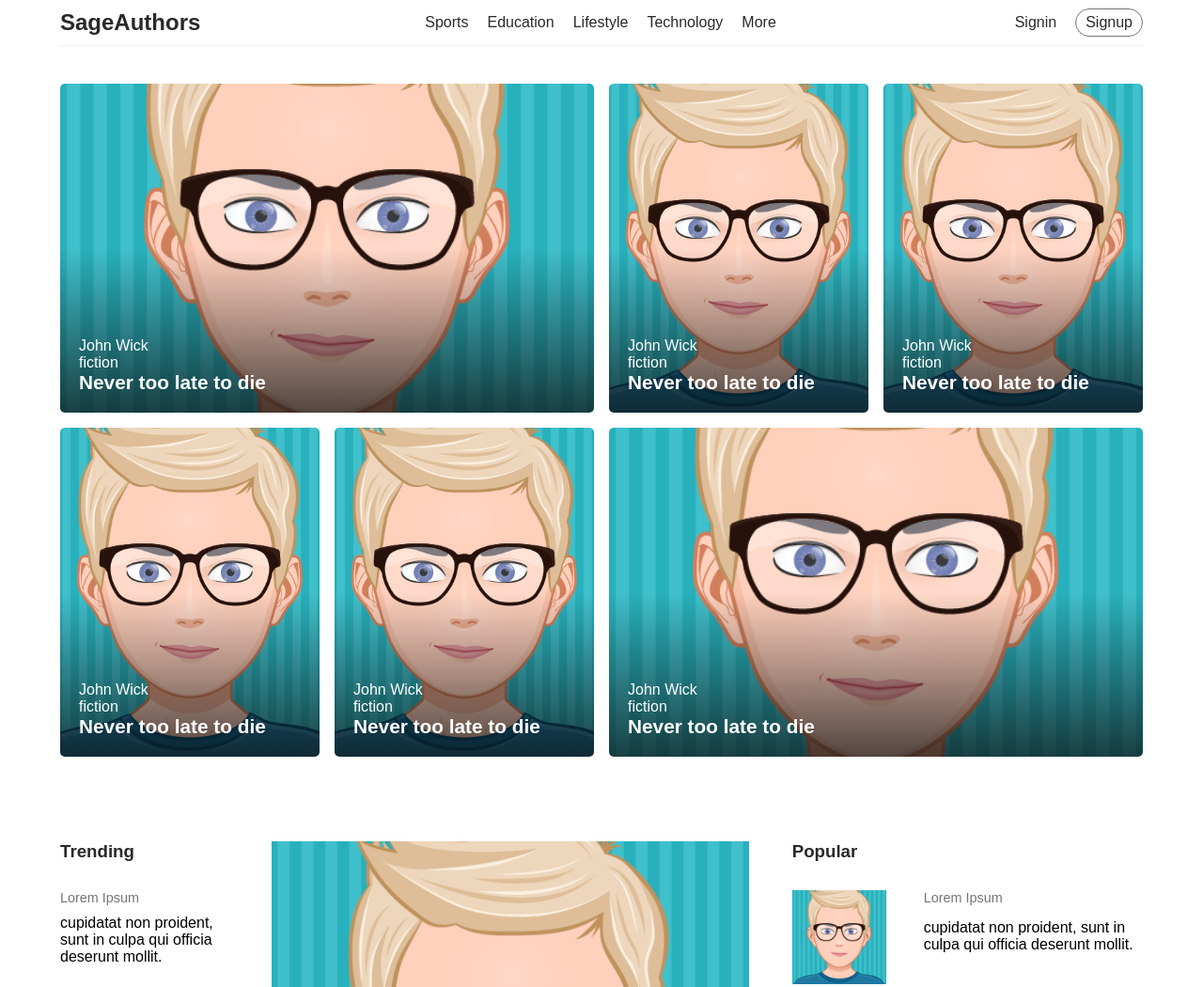
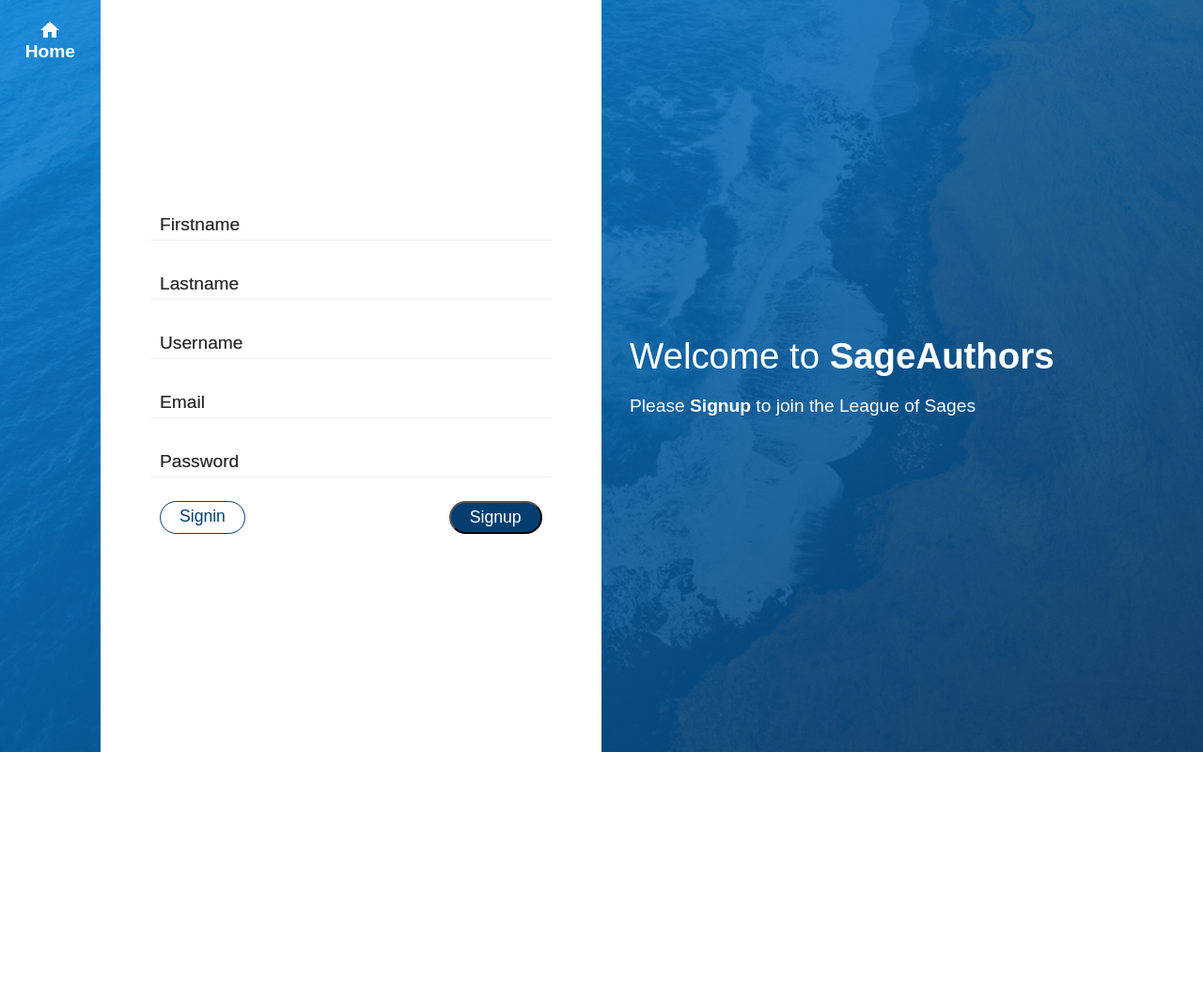
Before and after one commit to davidshare/SageAuthors-frontend, a React app: page /signup in a window 1280 px wide. Shown: the top 1050 px of the page at 94% size. After the commit the page ends 800 px from the top, so only its background shows below. Built offline with nearby package versions, Linux system fonts and the light colour scheme.

Commit message:
feat(signup): implement signup functionality
- add image assets - background and home icon svg
- create signup component and signup component styles
- create auth component wrapper and styles
- add routing with react-router-dom
- add tests
- configure babel to use runtime plugin

```diff
--- a/src/assets/styles/_variables.scss
+++ b/src/assets/styles/_variables.scss
@@ -1,5 +1,8 @@
 $black: #000;
 $primary-dark: #292929;
 $secondary-dark: #757575;
+$tertiary-dark: #ccc;
 $white: #fff;
 $secondary-white: #efefef;
+$primary-blue: rgba(4, 62, 112);
+$secondary-blue: rgba(12, 135, 223);
--- a/src/components/App.js
+++ b/src/components/App.js
@@ -1,6 +1,8 @@
 import React, { Component, Fragment } from 'react';
+import { Route, Switch } from 'react-router-dom';
 import './App.scss';
 import LandingPage from './LandingPage/LandingPage.compoent';
+import Signup from './Signup/Signup.component';
 
 /**
  * @class App
@@ -14,7 +16,10 @@ class App extends Component {
   render() {
     return (
       <Fragment>
-        <LandingPage />
+        <Switch>
+          <Route path='/' component={LandingPage} exact />
+          <Route path='/signup' component={Signup} exact />
+        </Switch>
       </Fragment>
     );
   }
--- a/src/components/App.scss
+++ b/src/components/App.scss
@@ -23,6 +23,12 @@ body {
   font-family: Montserrat, sans-serif;
   color: $primary-dark;
   width: 100vw;
+  height: 100vh;
+}
+
+#root {
+  width: 100%;
+  height: 100%;
 }
 
 a {
@@ -31,7 +37,103 @@ a {
   cursor: pointer;
 }
 
-.container{
+button, input{
+  outline: none;
+}
+
+button:disabled, button:disabled:hover{
+  background-color: $secondary-white;
+  color: $secondary-dark;
+  border: 1px solid $secondary-dark;
+}
+
+.container {
   width: 90vw;
   margin: 0 auto;
 }
+
+.error-msg{
+  color: red;
+  font-size: 0.8em;
+  margin-top: 15px;
+}
+.btn-light {
+  border: 1px solid $secondary-dark;
+  background-color: $white;
+  padding: 5px 10px;
+  border-radius: 50px;
+  cursor: pointer;
+
+  &:hover {
+    background-color: $primary-dark;
+    color: $white;
+
+    a {
+      color: $white;
+      font-weight: normal;
+    }
+
+  }
+}
+
+.btn-blue {
+  background-color: $primary-blue;
+  padding: 5px 10px;
+  border-radius: 50px;
+  cursor: pointer;
+  color: $white;
+
+  &:hover {
+    background-color: $white;
+    border: 1px solid $primary-blue;
+    color: $primary-blue;
+
+    a {
+      color: $white;
+      font-weight: normal;
+    }
+
+  }
+}
+
+.btn-blue-outline {
+  border: 1px solid $primary-blue;
+  background-color: $white;
+  padding: 5px 10px;
+  border-radius: 50px;
+  cursor: pointer;
+  color: $primary-blue;
+
+  &:hover {
+    background-color: $primary-blue;
+    color: $white;
+
+    a {
+      color: $white;
+      font-weight: normal;
+    }
+
+  }
+}
+
+
+.btn-dark {
+  border: 0;
+  padding: 5px 10px;
+  background-color: $primary-dark;
+  border-radius: 50px;
+  color: $white;
+  cursor: pointer;
+
+  &:hover {
+    background-color: $white;
+    color: $primary-dark;
+    border: 1px solid $primary-dark;
+
+    a {
+      color: $primary-dark;
+      font-weight: normal;
+    }
+
+  }
+}
--- a/src/components/Navbar/Navbar.component.js
+++ b/src/components/Navbar/Navbar.component.js
@@ -14,7 +14,7 @@ const Navbar = () => {
   return (
     <div className="navbar container" id="navbar">
       <div className="top-nav">
-        <h2 className="nav-brand">SageAuthors</h2>
+        <h2 className="nav-brand"><a href='/'>SageAuthors</a></h2>
         {!authenticated && !showMenu && (
           <img
             src={MenuIcon}
--- a/src/components/Navbar/Navbar.style.scss
+++ b/src/components/Navbar/Navbar.style.scss
@@ -1,6 +1,10 @@
 @import '../../assets/styles/variables';
 
 #navbar {
+  background-color: $white;
+  width: 100vw;
+  padding: 0 50px;
+
   .top-nav {
     display: flex;
     justify-content: space-between;
@@ -64,7 +68,8 @@
   #navbar {
     display: flex;
     align-items: center;
-    padding: 5px 0;
+    width: 100%;
+    padding: 5px 100px;
     justify-content: space-between;
     border-bottom: 1px solid $secondary-white;
 
--- /dev/null
+++ b/src/components/Signup/Signup.component.js
@@ -0,0 +1,151 @@
+import React, { Fragment, useState } from 'react';
+import Axios from 'axios';
+
+import AuthContainer from '../hoc/AuthContainer.component';
+import './Signup.styles.scss';
+
+const Signup = () => {
+  const initialState = {
+    lastname: '',
+    firstname: '',
+    email: '',
+    username: '',
+    password: '',
+    loading: '',
+    errorMsg: '',
+  };
+
+  const [signupState, setSignupState] = useState(initialState);
+
+  const handleInputChange = (event) => {
+    setSignupState({
+      ...signupState,
+      [event.target.name]: event.target.value,
+    });
+  };
+
+  const { loading, errorMsg, ...userObject } = signupState;
+  const handleSignup = async (e) => {
+    e.preventDefault();
+    setSignupState({
+      ...signupState,
+      loading: true,
+      errorMsg: null,
+    });
+    try {
+      const user = await Axios.post(`${process.env.API_BASE_URL}/auth/signup`, {
+        ...userObject,
+      });
+
+      if (user) {
+        window.location.href = '/signin';
+      }
+    } catch (error) {
+      setSignupState({
+        ...signupState,
+        loading: false,
+        errorMsg: error.response
+          ? error.response.data.message
+          : 'Sorry, there was an error, please try again',
+      });
+    }
+  };
+
+  return (
+    <Fragment>
+      <AuthContainer>
+        <form
+          method="POST"
+          onSubmit={handleSignup}
+          className="auth-form signup-form"
+          autofill="false"
+        >
+          <p className="input-group">
+            <input
+              type="name"
+              name="firstname"
+              id="firstname"
+              placeholder="Firstname"
+              value={signupState.firstname}
+              onChange={handleInputChange}
+              required
+            />
+            <label htmlFor="firstname">Firstname</label>
+          </p>
+          <p className="input-group">
+            <input
+              type="name"
+              name="lastname"
+              id="lastname"
+              placeholder="Lastname"
+              value={signupState.lastname}
+              onChange={handleInputChange}
+              required
+            />
+            <label htmlFor="lastname">Lastname</label>
+          </p>
+          <p className="input-group">
+            <input
+              type="name"
+              name="username"
+              id="username"
+              placeholder="Username"
+              value={signupState.username}
+              onChange={handleInputChange}
+              required
+            />
+            <label htmlFor="username">Username</label>
+          </p>
+          <p className="input-group">
+            <input
+              type="email"
+              name="email"
+              id="email"
+              placeholder="Email"
+              value={signupState.email}
+              onChange={handleInputChange}
+              required
+            />
+            <label htmlFor="email">Email</label>
+          </p>
+          <p className="input-group">
+            <input
+              type="password"
+              name="password"
+              id="password"
+              placeholder="Password"
+              value={signupState.password}
+              onChange={handleInputChange}
+              required
+            />
+            <label htmlFor="password">Password</label>
+          </p>
+          <p className="submit-action">
+            <a href="/signin" className="btn btn-blue-outline">
+              Signin
+            </a>
+            <button
+              type="submit"
+              className="btn btn-blue"
+              disabled={loading}
+              role="signup"
+            >
+              {loading ? 'Loading...' : 'Signup'}
+            </button>
+          </p>
+          <p className="error-msg">{signupState.errorMsg}</p>
+        </form>
+        <div className="auth-page-message">
+          <p className="auth-welcome-text">
+            Welcome to <span className="app-name">SageAuthors</span>
+          </p>
+          <p className="auth-signup message">
+            Please <strong>Signup</strong> to join the League of Sages
+          </p>
+        </div>
+      </AuthContainer>
+    </Fragment>
+  );
+};
+
+export default Signup;
--- /dev/null
+++ b/src/components/Signup/Signup.styles.scss
@@ -0,0 +1,41 @@
+@import '../../assets/styles/variables';
+
+.input-group{
+  position: relative;
+  margin: 15px 0;
+  border-bottom: 1px solid $secondary-white;
+  display: block;
+  width: 80%;
+
+  input{
+    border: 0;
+    width:100%;
+  }
+
+  label{
+    position: absolute;
+    top: 0;
+    left: 0;
+    transition: all 0.2s;
+    font-weight: normal;
+    pointer-events: none;
+  }
+
+  input, label{
+    font-size: 1.2em;
+    font-family: inherit;
+    padding:5px 10px;
+  }
+
+  input:focus{
+    outline: none;
+
+  }
+
+  input:focus + label,
+  input:valid + label{
+    font-size: 75%;
+    transform: translate3d(0, -100%, 0);
+    opacity: 1;
+  }
+}
--- /dev/null
+++ b/src/components/hoc/AuthContainer.component.js
@@ -0,0 +1,24 @@
+import React from 'react';
+import PropTypes from 'prop-types';
+import './AuthContainer.styles.scss';
+import HomeIcon from '../../assets/svgs/home.svg';
+
+const AuthContainer = (props) => {
+  const { imgBackground } = props;
+  return (
+    <div className={`auth-container ${imgBackground}`}>
+      <a className="auth-home-link" href="/">
+        <img src={HomeIcon} />
+        Home
+      </a>
+      {props.children}
+    </div>
+  );
+};
+
+AuthContainer.propTypes = {
+  children: PropTypes.any,
+  imgBackground: PropTypes.string,
+};
+
+export default AuthContainer;
--- /dev/null
+++ b/src/components/hoc/AuthContainer.styles.scss
@@ -0,0 +1,112 @@
+@import '../../assets/styles/variables';
+
+.auth-container {
+  width: 100%;
+  height: 100vh;
+  // z-index: -2;
+  overflow: hidden;
+  display: grid;
+  grid-template-columns: 1fr;
+  grid-auto-rows: min-content;
+  background-image: linear-gradient(to right bottom, rgba(12, 135, 223, 0.85), rgba(4, 62, 112, 0.9)), url(../../assets/images/auth-background.jpg);
+  background-size: cover;
+  background-repeat: no-repeat;
+  position: fixed;
+  top: 0;
+  left: 0;
+
+  .auth-home-link{
+    font-weight: bold;
+    font-size: 1.2em;
+    color: $white;
+    padding-top: 20px;
+    display: flex;
+    flex-direction: column;
+    align-items: center;
+  }
+
+  .auth-form {
+    display: flex;
+    flex-direction: column;
+    align-items: center;
+    justify-content: center;
+    background-color: $white;
+
+    .submit-action {
+      width: 80%;
+      display: flex;
+      justify-content: space-between;
+      padding: 10px;
+
+      .btn {
+        font-size: 1.1em;
+        padding: 5px 20px;
+      }
+    }
+  }
+
+  .auth-page-message {
+    grid-row: 1;
+    margin-bottom: 20px;
+    text-align: center;
+    padding: 10px 30px;
+    font-weight: normal;
+    font-size: 1.2em;
+    background-repeat: no-repeat;
+    background-size: cover;
+    color: #fff;
+
+    .auth-welcome-text {
+      font-size: 2em;
+    }
+
+    .auth-welcome-text .app-name {
+      font-weight: bold;
+    }
+  }
+}
+
+@media screen and (min-width: 800px) {
+  .auth-container {
+    grid-template-columns: repeat(12, 1fr);
+    overflow: hidden;
+
+    .auth-page-message {
+      grid-column-start: 7;
+      grid-column-end: 13;
+      text-align: left;
+      display: flex;
+      flex-direction: column;
+      height: 100vh;
+      margin: 0;
+      justify-content: center;
+
+      .auth-welcome-text {
+        margin-bottom: 20px;
+      }
+    }
+
+    .auth-form {
+      grid-column-start: 2;
+      grid-column-end: 7;
+      justify-content: center;
+
+      .submit-action {
+        width: 80%;
+        display: flex;
+        justify-content: space-between;
+        padding: 10px;
+
+        .btn {
+          font-size: 1.1em;
+          padding: 5px 20px;
+        }
+      }
+    }
+  }
+
+}
+
+@media screen and (min-width: 1150px) {
+
+}
--- a/src/index.js
+++ b/src/index.js
@@ -1,5 +1,11 @@
 import React from 'react';
 import ReactDOM from 'react-dom';
+import { BrowserRouter } from 'react-router-dom';
 import App from './components/App';
 
-ReactDOM.render(<App />, document.getElementById('root'));
+ReactDOM.render(
+  <BrowserRouter>
+    <App />
+  </BrowserRouter>,
+  document.getElementById('root'),
+);
```
Also changed, not shown: src/components/__tests__/App.test.js (+2 -1 lines), src/components/__tests__/Signup.test.js (added, +46 -0 lines), .babelrc, src/assets/images/auth-background.jpg (added), src/assets/svgs/home.svg (added).
